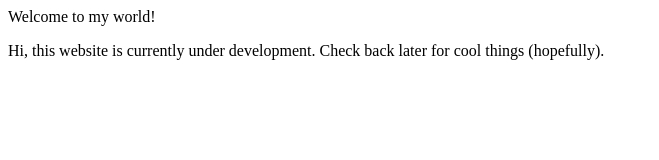
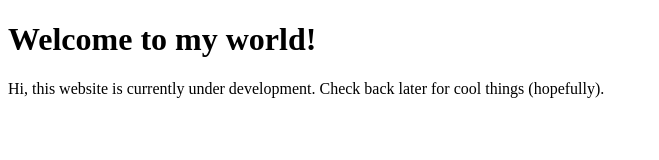
Before and after one commit to c27kwan/Website, a plain HTML site: page index.html in a window 1280 px wide. Shown: the whole page, without its empty margins (0-659 px from the left). Drawn offline with Linux system fonts and the light colour scheme.

Commit message:
Update index.html

```diff
--- a/index.html
+++ b/index.html
@@ -3,6 +3,6 @@
   <title> Carmen's webspace </title>
 </head>
 <body>
-  <header1> Welcome to my world! </header1>
+  <h1> Welcome to my world! </h1>
   <p> Hi, this website is currently under development. Check back later for cool things (hopefully).</p>
 </body>
```
